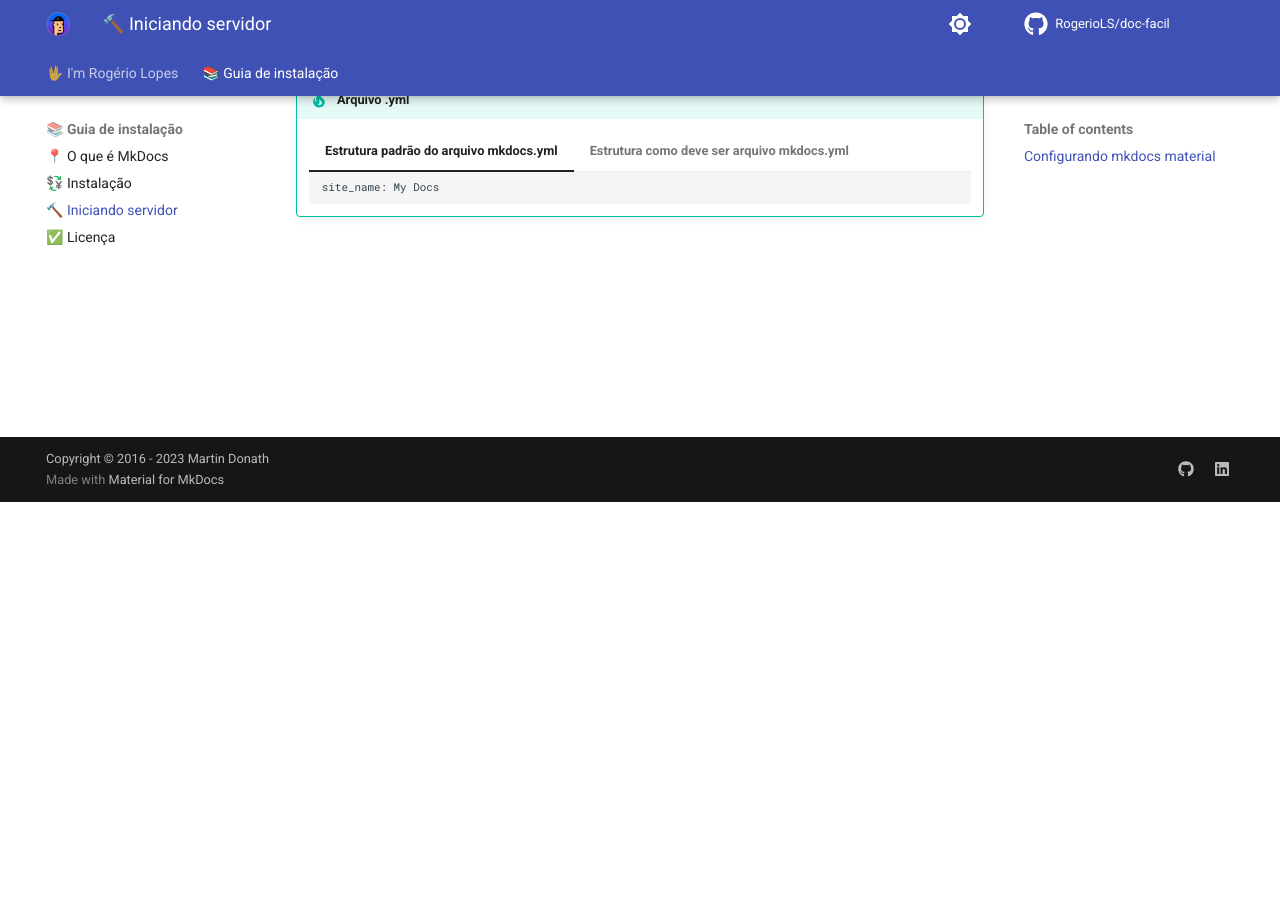
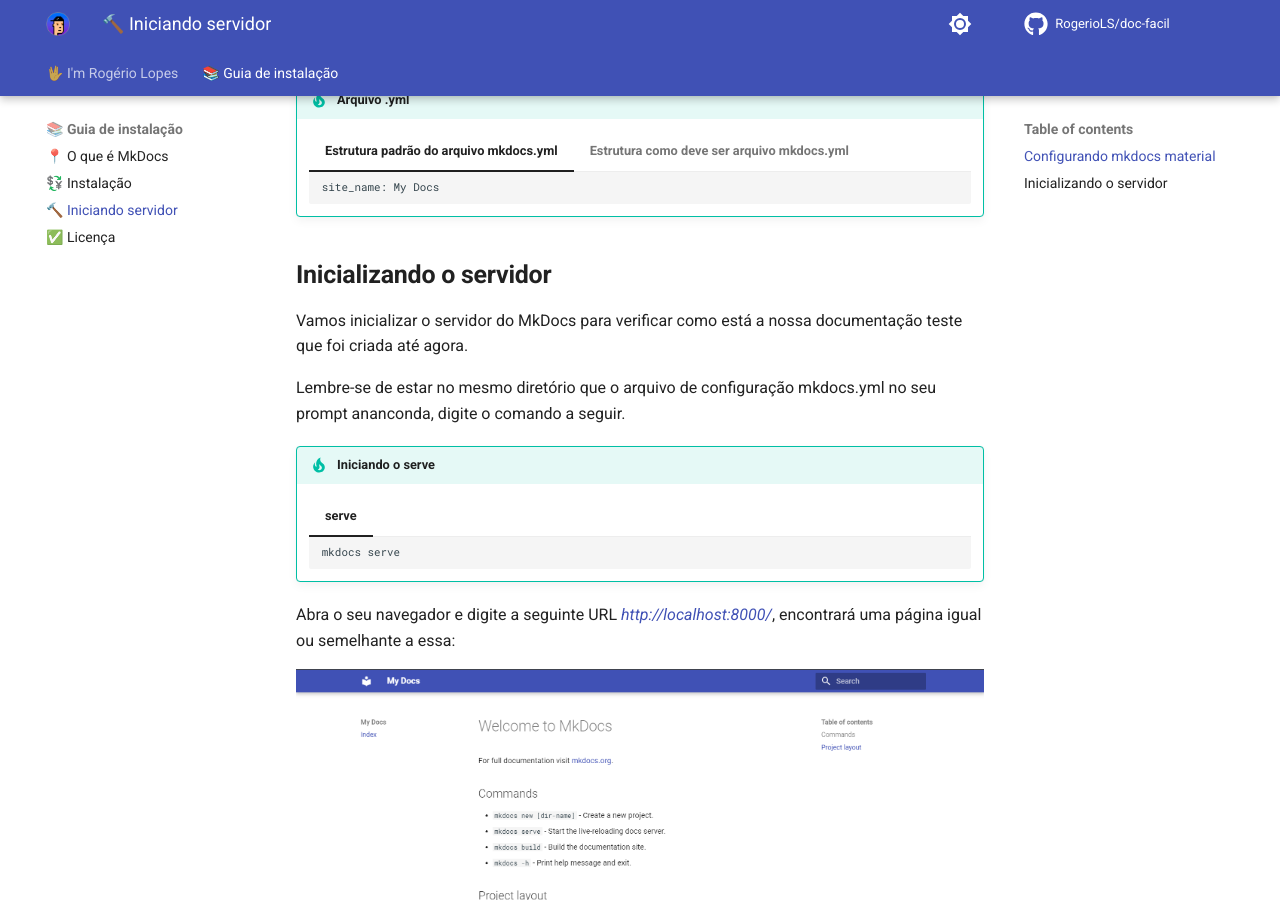
Before and after one commit to RogerioLS/doc-facil, an MkDocs documentation site: the page built from docs/inicializandoserve.md, in a window 1280 px wide and 900 px high, scrolled down 398 px. Built offline with MkDocs 1.6.1 and Material for MkDocs 9.7.7, drawn with Linux system fonts in a browser that asks for light colours; comment, search, counter and statistics services are not loaded; before the commit the page ends 900 px from its top, so only the background shows below that.

Commit message:
:green_book: .md inicializando servidor | comando e print da inicializacao

```diff
--- a/docs/inicializandoserve.md
+++ b/docs/inicializandoserve.md
@@ -22,3 +22,19 @@ Por padrão dentro do arquivo *mkdocs.yml* não vem na estrutura que precisamos
 
             theme:
               name: 'material'
+
+## **Inicializando o servidor**
+
+Vamos inicializar o servidor do MkDocs para verificar como está a nossa documentação teste que foi criada até agora.
+
+Lembre-se de estar no mesmo diretório que o arquivo de configuração mkdocs.yml no seu prompt ananconda, digite o comando a seguir.
+
+!!! tip "Iniciando o serve"
+	=== "serve"
+			mkdocs serve
+
+Abra o seu navegador e digite a seguinte URL *http://localhost:8000/*, encontrará uma página igual ou semelhante a essa:
+
+<p align='center'>
+<img src='https://github.com/RogerioLS/doc-facil/blob/main/docs/imagens/iniciando-serve.png?raw=true'>
+</p>
```
